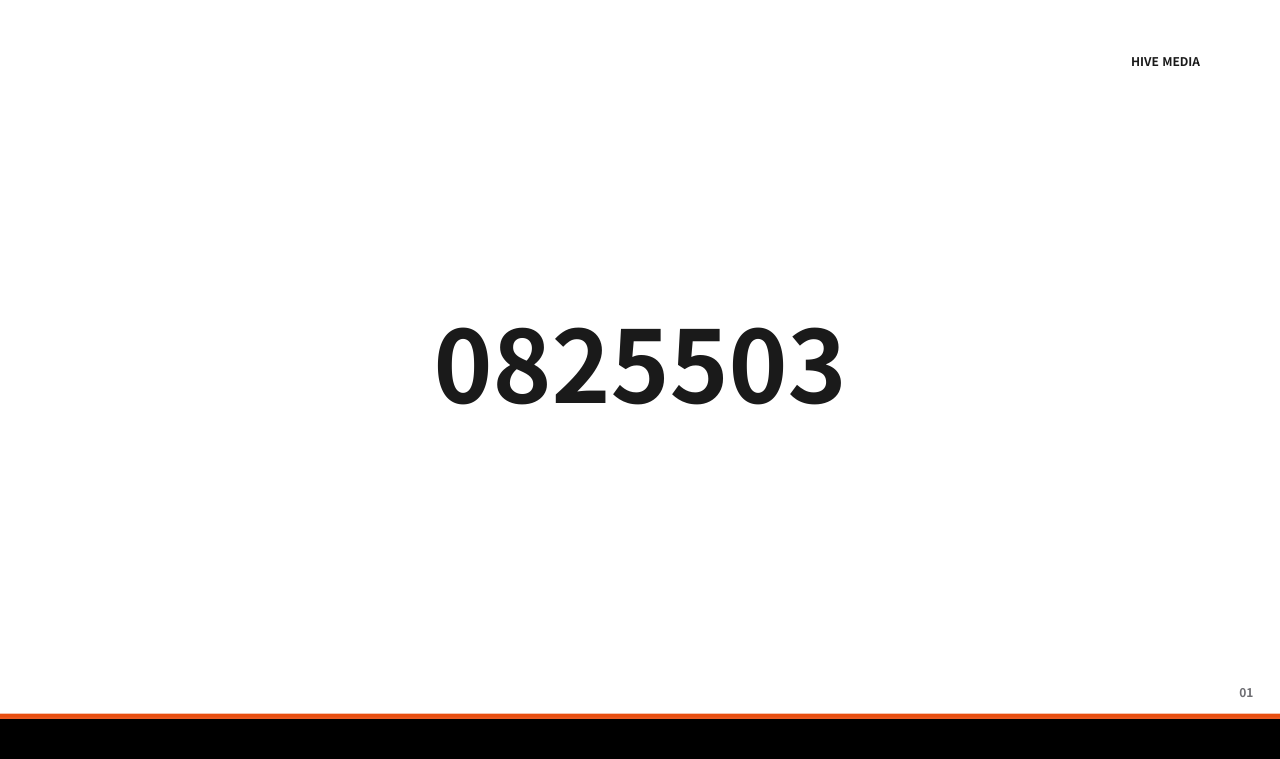
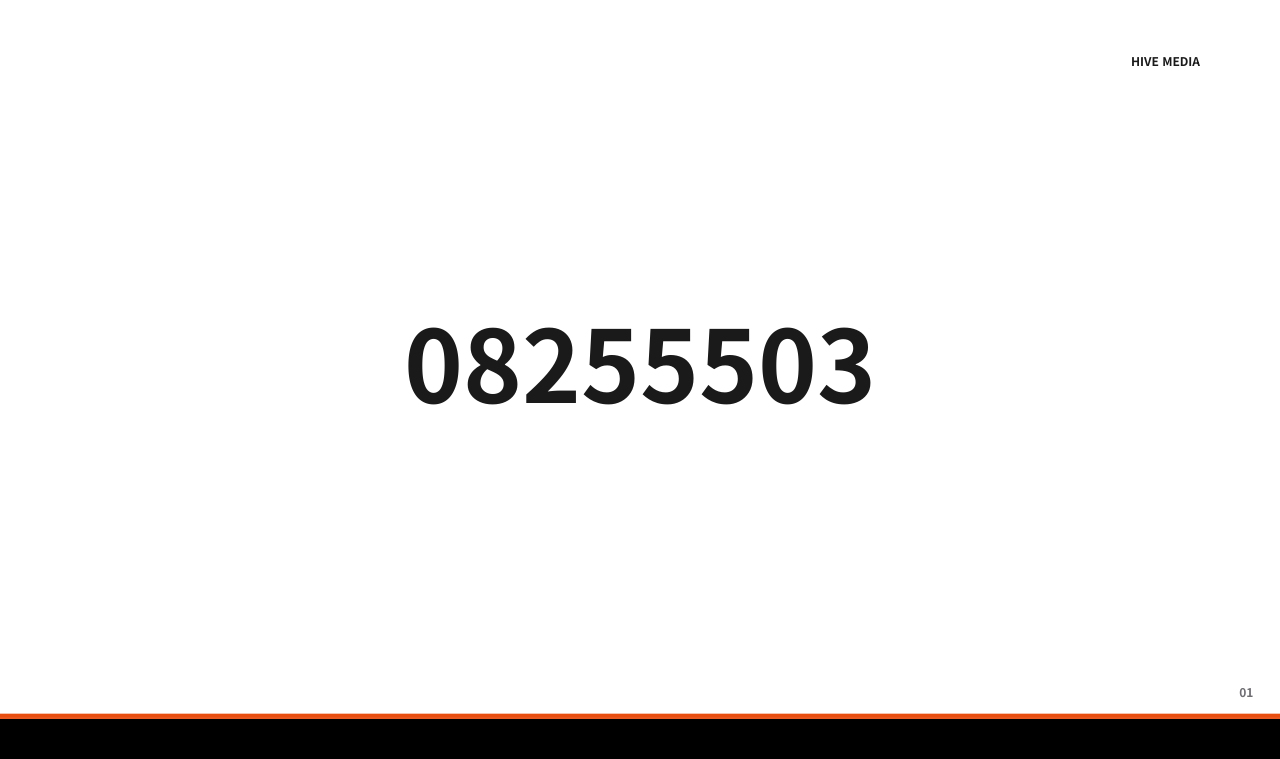
Before and after one commit to minjunbyeon-netizen/service-adproposal-js, a Flask app: template templates/presentation_clean.html in a window 1280 px wide. Shown: the part 41-800 px from the top of the page. Run offline with Flask 3, Linux system fonts and the light colour scheme; the template is opened without the code that fills it, so the values that code supplies are empty.

Commit message:
chore: auto-save 2026-05-06 22:16

```diff
--- a/templates/presentation_clean.html
+++ b/templates/presentation_clean.html
@@ -334,7 +334,7 @@ body{font-family:'Noto Sans KR',-apple-system,sans-serif;font-weight:400;backgro
   <div class="cover-agency">HIVE MEDIA</div>
   <div class="cover-body">
     <!-- SERIAL NO. 제거 -->
-    <div class="cover-title">0825503</div>
+    <div class="cover-title">08255503</div>
   </div>
   <div class="cover-pagenum">01</div>
   <div class="cover-bar"></div>
```
